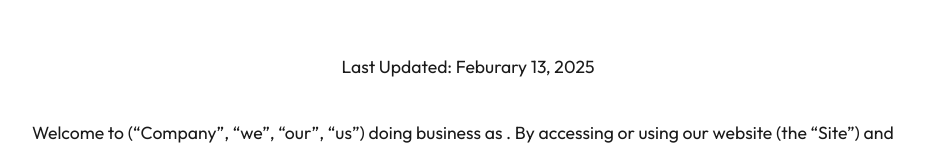
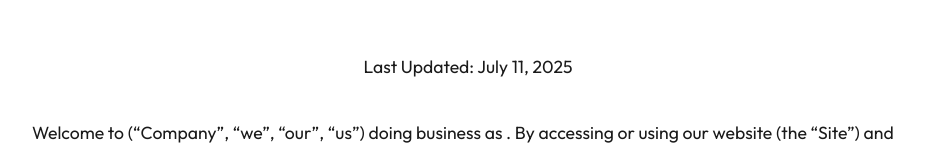
Before and after one commit to IkeLongo/collenback-strength, a Next.js app: page /terms in a window 1280 px wide. Shown: the part 139-290 px from the top of the page, without its empty margins (172-1103 px from the left). Built offline with nearby package versions, Linux system fonts and the light colour scheme.

Commit message:
Updates to terms

```diff
--- a/app/ui/terms/terms.tsx
+++ b/app/ui/terms/terms.tsx
@@ -9,7 +9,7 @@ export async function Terms() {
   return (
     <section id="terms-of-service" className="flex flex-col self-center p-6 pb-20 max-w-[920px]">
       <h1 className="text-center self-center">Terms of Service</h1>
-      <p className="text-center pt-4 text-navy-900">Last Updated: Feburary 13, 2025</p>
+      <p className="text-center pt-4 text-navy-900">Last Updated: July 11, 2025</p>
 
       <p className="mt-10 text-left text-navy-900">
         Welcome to <strong>{LEGAL_COMPANY_NAME}</strong> (“Company”, “we”, “our”, “us”) doing business as <strong>{DBA_NAME}</strong>. By accessing or using our website
```
